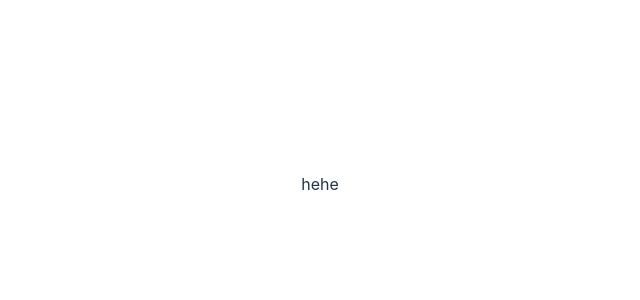
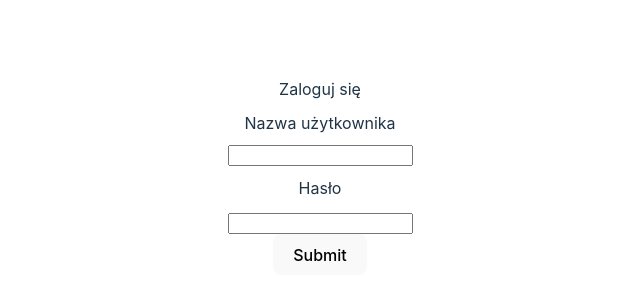
Before and after one commit to Olkens/REM-frontend, a Vue app: page / in a window 1280 px wide. Shown: the part 216-516 px from the top of the page, without its empty margins (320-960 px from the left). Built offline with nearby package versions, Linux system fonts and the light colour scheme.

Commit message:
REM-9 - Dodanie formularza logowania

```diff
--- a/package.json
+++ b/package.json
@@ -10,6 +10,7 @@
   },
   "dependencies": {
     "pinia": "^2.1.7",
+    "primevue": "^3.49.1",
     "vee-validate": "^4.12.5",
     "vue": "^3.4.19"
   },
--- a/src/App.vue
+++ b/src/App.vue
@@ -1,11 +1,10 @@
 <script setup>
+import LoginForm from "./components/LoginForm.vue";
 
 </script>
 
 <template>
-  <div>
-    hehe
-  </div>
+  <LoginForm />
 </template>
 
 <style scoped>
--- /dev/null
+++ b/src/components/LoginForm.vue
@@ -0,0 +1,35 @@
+<script setup lang="ts">
+import InputText from 'primevue/inputtext';
+import Password from 'primevue/password';
+import Button from 'primevue/button';
+import {ref} from 'vue'
+
+const username = ref('')
+const password = ref('')
+
+</script>
+
+<template>
+  <div>Zaloguj się</div>
+  <form>
+    <div class="input-container">
+      <label for="username">Nazwa użytkownika</label>
+      <InputText id="username" type="text" v-model="username"/>
+    </div>
+    <div class="input-container">
+      <label for="password">Hasło</label>
+      <Password id="password" v-model="password" :feedback="false"/>
+    </div>
+    <Button label="Submit"/>
+  </form>
+  <p>{{ username }}</p>
+</template>
+
+<style scoped>
+.input-container {
+  display: flex;
+  flex-direction: column;
+  gap: 10px;
+  padding-top: 10px;
+}
+</style>
```
Also changed, not shown: src/main.ts (+6 -1 lines), tsconfig.json (+22 -5 lines), 2 other files (tests, documents, lock files or other folders).
